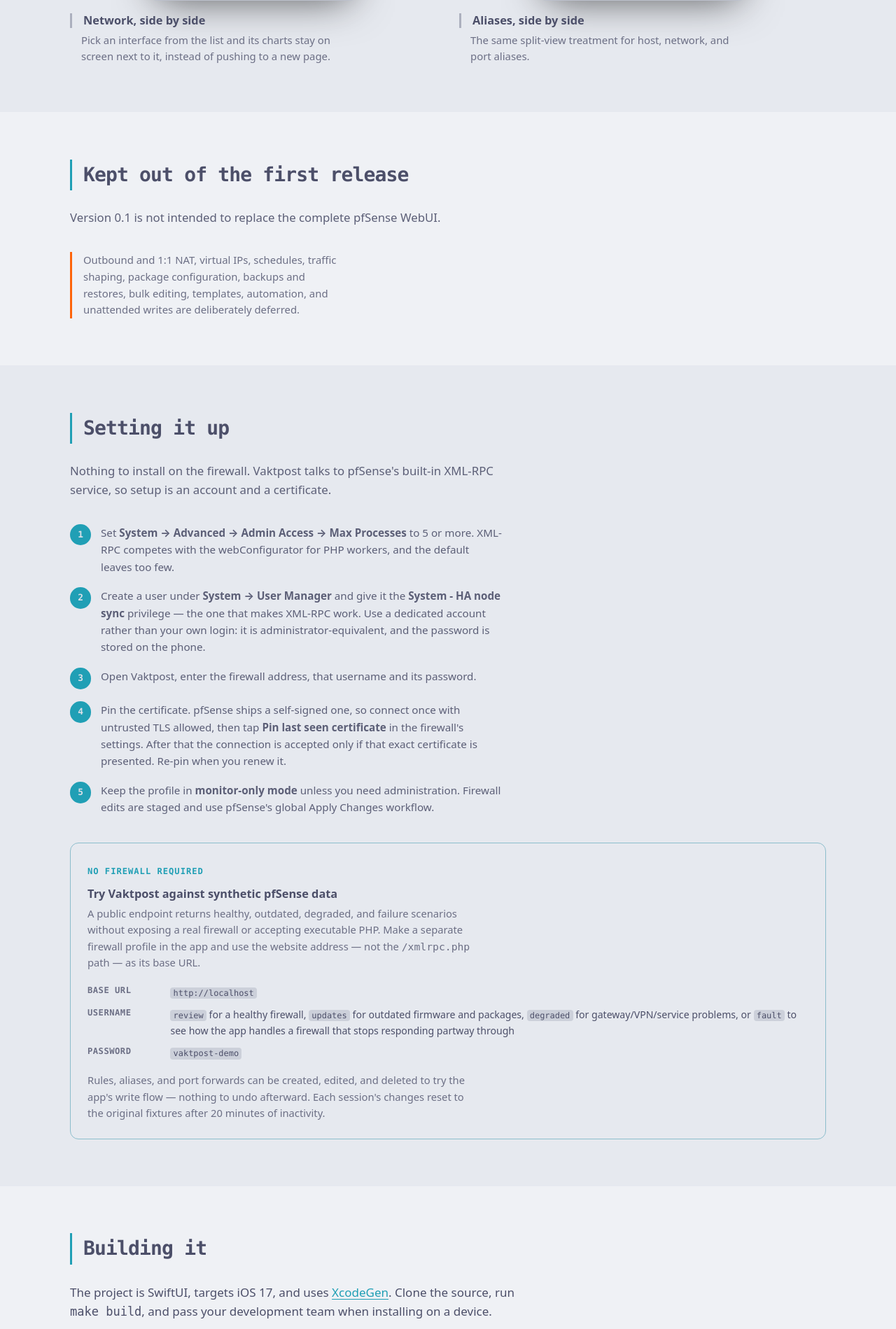
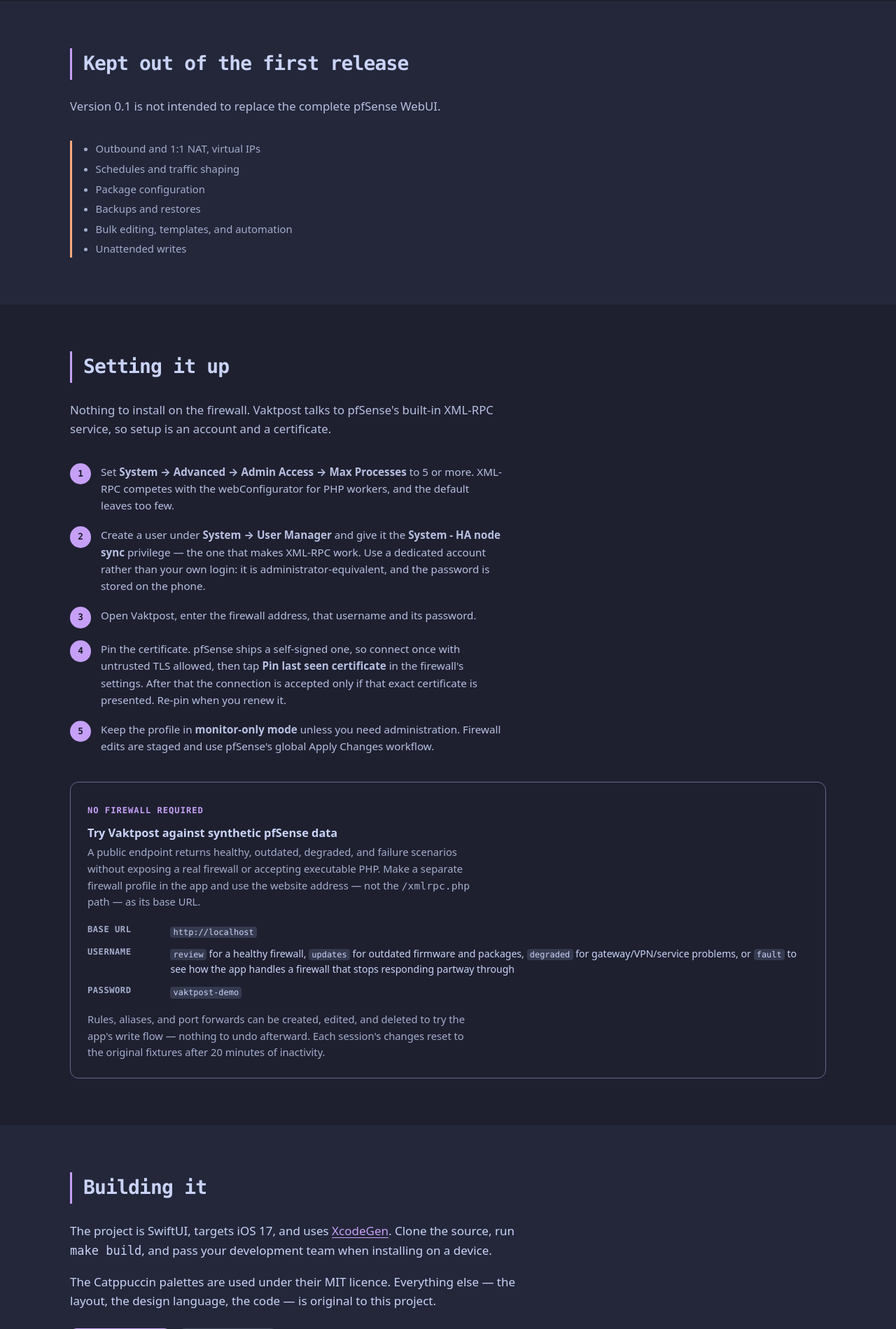
Before and after one commit to kladhest-se/vaktpost, a PHP site: page / in a window 1280 px wide. Shown: the part 2113-4012 px from the top of the page at 70% size. Run offline with PHP 8.4, Linux system fonts and the light colour scheme.

Commit message:
vaktpost — 2026-09-16 17:59

```diff
--- a/public-web/index.php
+++ b/public-web/index.php
@@ -2,21 +2,20 @@
 declare(strict_types=1);
 
 $releaseVersion = '0.1.0';
-$releaseStatus = 'preparing for its first public release';
 $labOrigin = (!empty($_SERVER['HTTPS']) && $_SERVER['HTTPS'] !== 'off' ? 'https://' : 'http://')
     . ($_SERVER['HTTP_HOST'] ?? 'this site');
 ?>
 <!doctype html>
-<html lang="en" data-flavor="mocha" data-accent="sapphire">
+<html lang="en" data-flavor="macchiato" data-accent="mauve">
 <head>
 <meta charset="utf-8">
 <meta name="viewport" content="width=device-width, initial-scale=1">
 <title>Vaktpost — pfSense monitoring and administration for iOS</title>
 <meta name="description" content="Vaktpost is an open-source iOS app for monitoring a pfSense firewall and performing a constrained set of confirmed administrative actions.">
-<meta name="color-scheme" content="dark light">
+<meta name="color-scheme" content="dark">
 <link rel="icon" href="favicon.svg" type="image/svg+xml">
-<link rel="icon" type="image/png" href="app-icons/coral.png">
-<link rel="apple-touch-icon" href="app-icons/coral.png">
+<link rel="icon" type="image/png" href="app-icons/lavender.png">
+<link rel="apple-touch-icon" href="app-icons/lavender.png">
 <link rel="stylesheet" href="styles.css">
 <meta property="og:title" content="Vaktpost">
 <meta property="og:description" content="An iOS app for monitoring and administering a pfSense firewall. Open source, Catppuccin-themed.">
@@ -27,18 +26,12 @@ $labOrigin = (!empty($_SERVER['HTTPS']) && $_SERVER['HTTPS'] !== 'off' ? 'https:
 <header class="bar">
   <div class="wrap bar__inner">
     <a class="mark" href="#top">
-      <img class="mark__icon" id="mark-icon" src="app-icons/coral.png" alt="" width="26" height="26">
+      <img class="mark__icon" src="app-icons/lavender.png" alt="" width="26" height="26">
       Vaktpost
     </a>
     <nav class="site-nav" aria-label="Primary">
       <a href="#top" aria-current="page">App</a>
     </nav>
-    <div class="picker">
-      <span class="picker__label" id="flavor-label">Flavour</span>
-      <div class="flavors" role="group" aria-labelledby="flavor-label" id="flavors"></div>
-      <span class="picker__label" id="accent-label">Accent</span>
-      <div class="accents" role="group" aria-labelledby="accent-label" id="accents"></div>
-    </div>
   </div>
 </header>
 
@@ -48,13 +41,13 @@ $labOrigin = (!empty($_SERVER['HTTPS']) && $_SERVER['HTTPS'] !== 'off' ? 'https:
   <div class="wrap hero__grid">
     <div>
       <h1>Your firewall,<br>on your phone.</h1>
-      <p class="hero__sub">Vaktpost is an open-source iOS app for monitoring and carefully administering pfSense CE and pfSense Plus.</p>
-      <p class="needs">Version <?= htmlspecialchars($releaseVersion, ENT_QUOTES, 'UTF-8') ?> is <?= htmlspecialchars($releaseStatus, ENT_QUOTES, 'UTF-8') ?>. Its feature set is frozen while compatibility, safety, accessibility, and release quality are finished.</p>
+      <p class="hero__sub">Vaktpost is an open-source iOS app for monitoring and administering pfSense CE and pfSense Plus.</p>
+      <p class="needs">Version <?= htmlspecialchars($releaseVersion, ENT_QUOTES, 'UTF-8') ?> — feature-frozen while final polish and testing wrap up.</p>
       <div class="actions">
         <a class="btn btn--solid" href="#setup">Set it up</a>
         <a class="btn btn--ghost" href="#features">See the features</a>
       </div>
-      <p class="needs">Every firewall starts in monitor-only mode. Administration is enabled separately for each firewall. Nothing is installed on pfSense. Requires iOS 17 or later.</p>
+      <p class="needs">Every firewall starts in monitor-only mode — nothing is installed on pfSense. Requires iOS 17 or later.</p>
     </div>
 
     <div class="device">
@@ -67,7 +60,7 @@ $labOrigin = (!empty($_SERVER['HTTPS']) && $_SERVER['HTTPS'] !== 'off' ? 'https:
 <section class="section--sunken" id="features">
   <div class="wrap">
     <h2>Vaktpost Features</h2>
-    <p class="lede">A focused first release: broad visibility, a deliberately small administration surface, and no unattended changes.</p>
+    <p class="lede">Broad visibility, a small administration surface, and no unattended changes.</p>
 
     <div class="features">
       <div class="feature">
@@ -76,7 +69,7 @@ $labOrigin = (!empty($_SERVER['HTTPS']) && $_SERVER['HTTPS'] !== 'off' ? 'https:
                alt="The DNSBL section of Overview: a donut chart of blocked domains by count, a legend of the busiest ones, and the busiest hour.">
         </div>
         <h3>Health and traffic</h3>
-        <p>A configurable overview, live and historical interface traffic, gateways, resources, services, freshness, and alerts derived on the phone.</p>
+        <p>Live and historical traffic, resources, gateways, and alerts — all in one overview.</p>
       </div>
 
       <div class="feature">
@@ -85,7 +78,7 @@ $labOrigin = (!empty($_SERVER['HTTPS']) && $_SERVER['HTTPS'] !== 'off' ? 'https:
                alt="The Clients screen on iPad, traffic view: live bandwidth per device, sorted by bandwidth in, with a search field and interface picker.">
         </div>
         <h3>Clients, in one list</h3>
-        <p>DHCP leases, ARP, and static mappings joined into one searchable inventory with offline MAC-vendor names and related traffic.</p>
+        <p>DHCP leases, ARP, and static mappings in one searchable list, with vendor names and live traffic.</p>
       </div>
 
       <div class="feature">
@@ -94,7 +87,7 @@ $labOrigin = (!empty($_SERVER['HTTPS']) && $_SERVER['HTTPS'] !== 'off' ? 'https:
                alt="The incident timeline on iPad, split-view: the list of incidents on the left, a full log entry — traffic, matched rule, and raw log line — on the right.">
         </div>
         <h3>Logs and investigation</h3>
-        <p>Filter, system, authentication, DHCP, and OpenVPN logs, plus a combined incident timeline and network diagnostics.</p>
+        <p>Firewall, system, and VPN logs combined into one incident timeline, plus network diagnostics.</p>
       </div>
 
       <div class="feature">
@@ -103,7 +96,7 @@ $labOrigin = (!empty($_SERVER['HTTPS']) && $_SERVER['HTTPS'] !== 'off' ? 'https:
                alt="The VPN screen on iPad, split-view: OpenVPN server and client instances on the left, the selected instance's connected clients on the right.">
         </div>
         <h3>VPN and services</h3>
-        <p>OpenVPN, WireGuard and IPsec on their own tabs, with connected peers under each instance.</p>
+        <p>OpenVPN, WireGuard, and IPsec, each with its connected peers.</p>
       </div>
 
       <div class="feature">
@@ -112,7 +105,7 @@ $labOrigin = (!empty($_SERVER['HTTPS']) && $_SERVER['HTTPS'] !== 'off' ? 'https:
                alt="The Firewall rules screen on iPad, split-view: the LAN rule list with a pending-changes banner on the left, one rule's full detail — source, destination, and every rule field — on the right.">
         </div>
         <h3>Firewall editing</h3>
-        <p>Create, edit, duplicate, delete, and reorder filter rules and NAT port forwards, including coloured separators and host, network, and port aliases.</p>
+        <p>Create, edit, and reorder filter rules and NAT port forwards, with aliases and separators.</p>
       </div>
 
       <div class="feature">
@@ -121,7 +114,7 @@ $labOrigin = (!empty($_SERVER['HTTPS']) && $_SERVER['HTTPS'] !== 'off' ? 'https:
                alt="The Apply Changes screen on iPad listing pending edits made through the app, each with a summary and a timestamp, above an Apply Changes button.">
         </div>
         <h3>Staged changes</h3>
-        <p>Edits stay inactive until Apply Changes. The review names identifiable Vaktpost edits and warns that pfSense may include other administrators' pending work.</p>
+        <p>Edits stay inactive until you apply them — the review also flags any other administrators' pending work.</p>
       </div>
 
       <div class="feature">
@@ -130,12 +123,12 @@ $labOrigin = (!empty($_SERVER['HTTPS']) && $_SERVER['HTTPS'] !== 'off' ? 'https:
                alt="The All firewalls screen: a connected profile showing CPU, memory and disk, uptime, gateway and service health, and certificate status.">
         </div>
         <h3>More than one firewall</h3>
-        <p>Each profile has its own Keychain credential, TLS settings, refresh interval, monitoring history, and administration switch.</p>
+        <p>Each firewall gets its own credential, TLS settings, and administration switch.</p>
       </div>
     </div>
 
     <h3 class="ipad-callout">Also built for iPad</h3>
-    <p class="lede">Network, Aliases, VPN, and Incident Timeline get dedicated split-view layouts on iPad — the list and its detail side by side, not a phone screen stretched wider.</p>
+    <p class="lede">Network, Aliases, VPN, and Incident Timeline get dedicated split-view layouts — list and detail side by side, not a stretched phone screen.</p>
 
     <div class="features">
       <div class="feature">
@@ -144,7 +137,7 @@ $labOrigin = (!empty($_SERVER['HTTPS']) && $_SERVER['HTTPS'] !== 'off' ? 'https:
                alt="The Network screen on iPad, split-view: the interface list on the left, the selected interface's live throughput and history charts on the right.">
         </div>
         <h3>Network, side by side</h3>
-        <p>Pick an interface from the list and its charts stay on screen next to it, instead of pushing to a new page.</p>
+        <p>Pick an interface and its charts stay on screen beside it.</p>
       </div>
 
       <div class="feature">
@@ -164,7 +157,14 @@ $labOrigin = (!empty($_SERVER['HTTPS']) && $_SERVER['HTTPS'] !== 'off' ? 'https:
     <h2>Kept out of the first release</h2>
     <p class="lede">Version 0.1 is not intended to replace the complete pfSense WebUI.</p>
     <div class="limit">
-      <p>Outbound and 1:1 NAT, virtual IPs, schedules, traffic shaping, package configuration, backups and restores, bulk editing, templates, automation, and unattended writes are deliberately deferred.</p>
+      <ul>
+        <li>Outbound and 1:1 NAT, virtual IPs</li>
+        <li>Schedules and traffic shaping</li>
+        <li>Package configuration</li>
+        <li>Backups and restores</li>
+        <li>Bulk editing, templates, and automation</li>
+        <li>Unattended writes</li>
+      </ul>
     </div>
   </div>
 </section>
@@ -217,6 +217,11 @@ $labOrigin = (!empty($_SERVER['HTTPS']) && $_SERVER['HTTPS'] !== 'off' ? 'https:
   </div>
 </footer>
 
-<script src="theme.js"></script>
+<dialog id="lightbox" aria-label="Enlarged screenshot">
+  <button type="button" id="lightbox-close" aria-label="Close">&times;</button>
+  <img id="lightbox-img" src="" alt="">
+</dialog>
+
+<script src="lightbox.js"></script>
 </body>
 </html>
--- a/public-web/styles.css
+++ b/public-web/styles.css
@@ -1,67 +1,21 @@
-/* ── Catppuccin palettes ─────────────────────────────────────────────────
-   All four flavours. The page is themed by the product's own palette, so
-   switching flavour on the site is a demonstration rather than a gimmick. */
+/* ── Catppuccin Macchiato ────────────────────────────────────────────────
+   The page is themed with the same palette the app defaults to, so this is
+   a demonstration of the product rather than site chrome. Locked to one
+   flavour and one accent rather than switchable, since a marketing page
+   gains nothing from a picker the app itself doesn't require. --red and
+   --green stay defined alongside it — the lab page's own stylesheet uses
+   them as functional error/success colours, not as picker options. */
 
-:root[data-flavor="mocha"] {
-  --base:#1e1e2e; --mantle:#181825; --crust:#11111b;
-  --surface0:#313244; --surface1:#45475a; --surface2:#585b70;
-  --overlay0:#6c7086; --overlay1:#7f849c;
-  --subtext0:#a6adc8; --subtext1:#bac2de; --text:#cdd6f4;
-  --rosewater:#f5e0dc; --flamingo:#f2cdcd; --pink:#f5c2e7; --mauve:#cba6f7;
-  --red:#f38ba8; --maroon:#eba0ac; --peach:#fab387; --yellow:#f9e2af;
-  --green:#a6e3a1; --teal:#94e2d5; --sky:#89dceb; --sapphire:#74c7ec;
-  --blue:#89b4fa; --lavender:#b4befe;
-  color-scheme: dark;
-}
-:root[data-flavor="macchiato"] {
+:root {
   --base:#24273a; --mantle:#1e2030; --crust:#181926;
   --surface0:#363a4f; --surface1:#494d64; --surface2:#5b6078;
   --overlay0:#6e738d; --overlay1:#8087a2;
   --subtext0:#a5adcb; --subtext1:#b8c0e0; --text:#cad3f5;
-  --rosewater:#f4dbd6; --flamingo:#f0c6c6; --pink:#f5bde6; --mauve:#c6a0f6;
-  --red:#ed8796; --maroon:#ee99a0; --peach:#f5a97f; --yellow:#eed49f;
-  --green:#a6da95; --teal:#8bd5ca; --sky:#91d7e3; --sapphire:#7dc4e4;
-  --blue:#8aadf4; --lavender:#b7bdf8;
+  --peach:#f5a97f; --mauve:#c6a0f6; --red:#ed8796; --green:#a6da95;
   color-scheme: dark;
 }
-:root[data-flavor="frappe"] {
-  --base:#303446; --mantle:#292c3c; --crust:#232634;
-  --surface0:#414559; --surface1:#51576d; --surface2:#626880;
-  --overlay0:#737994; --overlay1:#838ba7;
-  --subtext0:#a5adce; --subtext1:#b5bfe2; --text:#c6d0f5;
-  --rosewater:#f2d5cf; --flamingo:#eebebe; --pink:#f4b8e4; --mauve:#ca9ee6;
-  --red:#e78284; --maroon:#ea999c; --peach:#ef9f76; --yellow:#e5c890;
-  --green:#a6d189; --teal:#81c8be; --sky:#99d1db; --sapphire:#85c1dc;
-  --blue:#8caaee; --lavender:#babbf1;
-  color-scheme: dark;
-}
-:root[data-flavor="latte"] {
-  --base:#eff1f5; --mantle:#e6e9ef; --crust:#dce0e8;
-  --surface0:#ccd0da; --surface1:#bcc0cc; --surface2:#acb0be;
-  --overlay0:#9ca0b0; --overlay1:#8c8fa1;
-  --subtext0:#6c6f85; --subtext1:#5c5f77; --text:#4c4f69;
-  --rosewater:#dc8a78; --flamingo:#dd7878; --pink:#ea76cb; --mauve:#8839ef;
-  --red:#d20f39; --maroon:#e64553; --peach:#fe640b; --yellow:#df8e1d;
-  --green:#40a02b; --teal:#179299; --sky:#04a5e5; --sapphire:#209fb5;
-  --blue:#1e66f5; --lavender:#7287fd;
-  color-scheme: light;
-}
 
-:root { --accent: var(--sapphire); }
-:root[data-accent="rosewater"]{--accent:var(--rosewater)}
-:root[data-accent="flamingo"] {--accent:var(--flamingo)}
-:root[data-accent="pink"]     {--accent:var(--pink)}
-:root[data-accent="mauve"]    {--accent:var(--mauve)}
-:root[data-accent="red"]      {--accent:var(--red)}
-:root[data-accent="maroon"]   {--accent:var(--maroon)}
-:root[data-accent="peach"]    {--accent:var(--peach)}
-:root[data-accent="yellow"]   {--accent:var(--yellow)}
-:root[data-accent="green"]    {--accent:var(--green)}
-:root[data-accent="teal"]     {--accent:var(--teal)}
-:root[data-accent="sky"]      {--accent:var(--sky)}
-:root[data-accent="sapphire"] {--accent:var(--sapphire)}
-:root[data-accent="blue"]     {--accent:var(--blue)}
-:root[data-accent="lavender"] {--accent:var(--lavender)}
+:root { --accent: var(--mauve); }
 
 /* ── Type & base ───────────────────────────────────────────────────────── */
 
@@ -277,20 +232,15 @@ h3 { font: 600 1.02rem/1.3 var(--sans); margin: 0 0 .35rem; }
 
 .limit { padding-left: 1rem; border-left: var(--rail) solid var(--peach); }
 .limit p { font-size: .93rem; color: var(--subtext0); margin: 0; max-width: 44ch; }
+.limit ul { margin: 0; padding-left: 1.1rem; font-size: .93rem; color: var(--subtext0); max-width: 44ch; }
+.limit li { margin-bottom: .3rem; }
+.limit li:last-child { margin-bottom: 0; }
 
 table { border-collapse: collapse; width: 100%; font-size: .88rem; }
 th, td { text-align: left; padding: .55rem .7rem; border-bottom: 1px solid var(--surface0); vertical-align: top; }
 th { font: 600 .74rem/1.3 var(--sans); letter-spacing: .05em; color: var(--overlay1); }
 td:first-child { white-space: nowrap; font-weight: 600; }
 td code { font-family: var(--mono); font-size: .92em; color: var(--subtext0); }
-
-.readonly {
-  border-left: var(--rail) solid var(--green);
-  padding: 1.1rem 0 1.1rem 1.2rem;
-  background: linear-gradient(90deg, color-mix(in srgb, var(--green) 8%, transparent), transparent 60%);
-  border-radius: 0 var(--r) var(--r) 0;
-}
-.readonly p:last-child { margin-bottom: 0; }
 
 footer {
   border-top: 1px solid var(--surface0);
```
Also changed, not shown: other parts of public-web/styles.css (+30 -29 lines), public-web/lab.php (+5 -12 lines), public-web/lightbox.js (added, +34 -0 lines), public-web/theme.js (deleted, +0 -73 lines), public-web/README.md, 1 other file.
